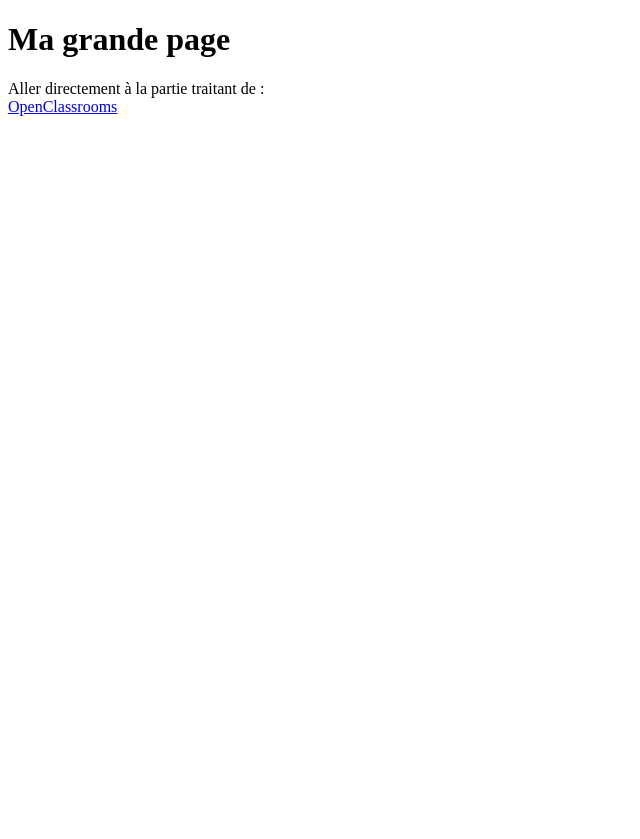
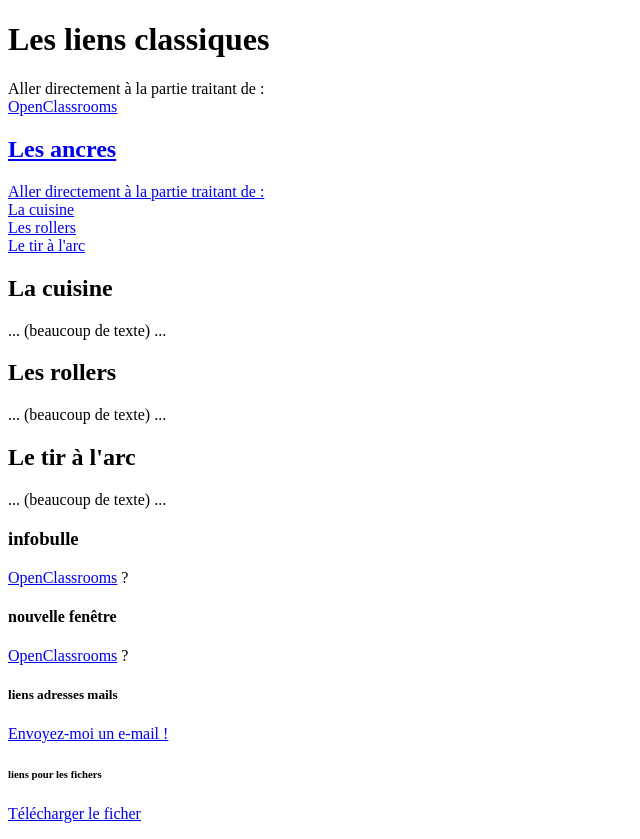
Before and after one commit to Matthieu-98/stage-mat, a plain HTML site: page link-test.html in a window 1280 px wide. Shown: the whole page, without its empty margins (0-640 px from the left). Before the commit the page ends 800 px from the top, so only its background shows below. Drawn offline with Linux system fonts and the light colour scheme.

Commit message:
HTML/CSS

```diff
--- a/link-test.html
+++ b/link-test.html
@@ -7,13 +7,49 @@
 </head>
 
 <Body>
-	<h1>Ma grande page</h1>
+
+	<h1>Les liens classiques</h1>
+
 	<p>
 	Aller directement à la partie traitant de :<br />
 	<a href="https://openclassrooms.com">OpenClassrooms</a>
 	<a href="page1/test.html">
 	<a href="page2/test2.html">
 	<a href="page3/test-style-css.html">
+	</p>
+
+	<h2>Les ancres</h2>
+
+	<p>
+	Aller directement à la partie traitant de :<br />
+	<a href="#cuisine">La cuisine</a><br />
+	<a href="#rollers">Les rollers</a><br />
+	<a href="#arc">Le tir à l'arc</a><br />
+	</p>
+
+	<h2 id="cuisine">La cuisine</h2>
+
+	<p>... (beaucoup de texte) ...</p>
+
+	<h2 id="rollers">Les rollers</h2>
+
+	<p>... (beaucoup de texte) ...</p>
+
+	<h2 id="arc">Le tir à l'arc</h2>
+
+	<p>... (beaucoup de texte) ...</p>
+
+	<h3> infobulle </h3>
+	<a href="https://openclassrooms.com" title="Vous ne le regretterez pas !">OpenClassrooms</a> ? </p>
+
+	<h4> nouvelle fenêtre </h4>
+	<a href="https://openclassrooms.com" title="Vous ne le regretterez pas !" target="_blank">OpenClassrooms</a> ? </p>
+
+	<h5> liens adresses mails </h5>
+	<p><a href="mailto:votrenom@bidule.com">Envoyez-moi un e-mail !</a></p>
+
+	<h6> liens pour les fichers </h6>
+	<p><a href="monfichier.zip">Télécharger le ficher</a></p>
 
 </body>
 
```
